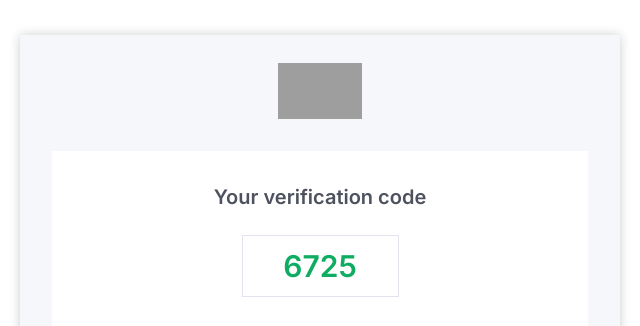
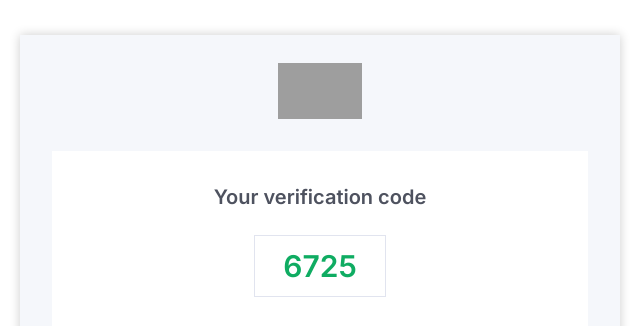
Before and after one commit to Banzay700/project2-mail, a plain HTML site: page index.html in a window 1280 px wide. Shown: the top 326 px of the page, 320-960 px from the left. Drawn offline with Linux system fonts and the light colour scheme; grey boxes are pictures that could not be loaded.

Commit message:
[PRJ] : [feat] - update mail template

```diff
--- a/index.html
+++ b/index.html
@@ -137,28 +137,17 @@
                 style="background-color: #fff; width: 100%; max-width: 600px; text-align: center"
               >
                 <tr>
-                  <td>
-                    <p style="font-size: 20px; line-height: 28px; font-weight: 600; padding: 32px 0 24px 0; color: #4e525f">Your verification code</p>
+                  <td style="padding: 32px 0 24px 0">
+                    <p style="font-size: 20px; line-height: 28px; font-weight: 600; color: #4e525f">Your verification code</p>
                   </td>
                 </tr>
                 <tr>
-                  <td style="text-align: center">
+                  <td>
                     <!-- Verification code -->
-                    <table align="center" border="0" cellspacing="0" cellpadding="0" role="presentation" style="width: 157px">
+                    <table align="center" border="0" cellspacing="0" cellpadding="0" role="presentation" style="max-width: 157px; text-align: center">
                       <tr>
-                        <td>
-                          <p
-                            style="
-                              padding: 16px 28px 16px 28px;
-                              border: 1px solid #e1e4ef;
-                              color: #0fac62;
-                              font-size: 30px;
-                              font-weight: 600;
-                              line-height: 28px;
-                            "
-                          >
-                            6725
-                          </p>
+                        <td style="text-align: center; padding: 16px 28px 16px 28px; border: 1px solid #e1e4ef">
+                          <p style="color: #0fac62; font-size: 30px; font-weight: 600; line-height: 28px">6725</p>
                         </td>
                       </tr>
                     </table>
@@ -167,7 +156,7 @@
                 </tr>
                 <tr>
                   <td style="padding: 32px 0 36px 0">
-                    <table align="center" border="0" cellspacing="0" cellpadding="0" role="presentation" style="max-width: 416px">
+                    <table align="center" border="0" cellspacing="0" cellpadding="0" role="presentation" style="max-width: 416px; text-align: center">
                       <tr>
                         <td>
                           <p style="color: #4e525f; font-size: 11px; font-weight: 400; line-height: 16px; padding: 0 5px 0 5px">
```
